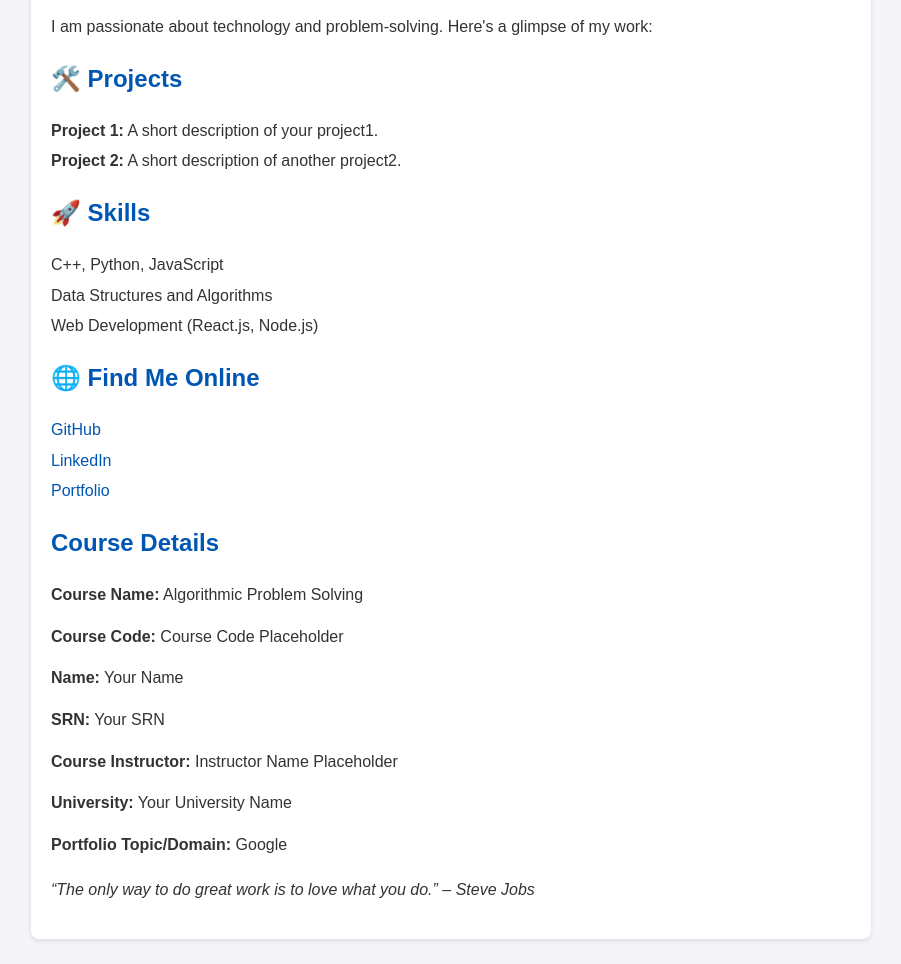
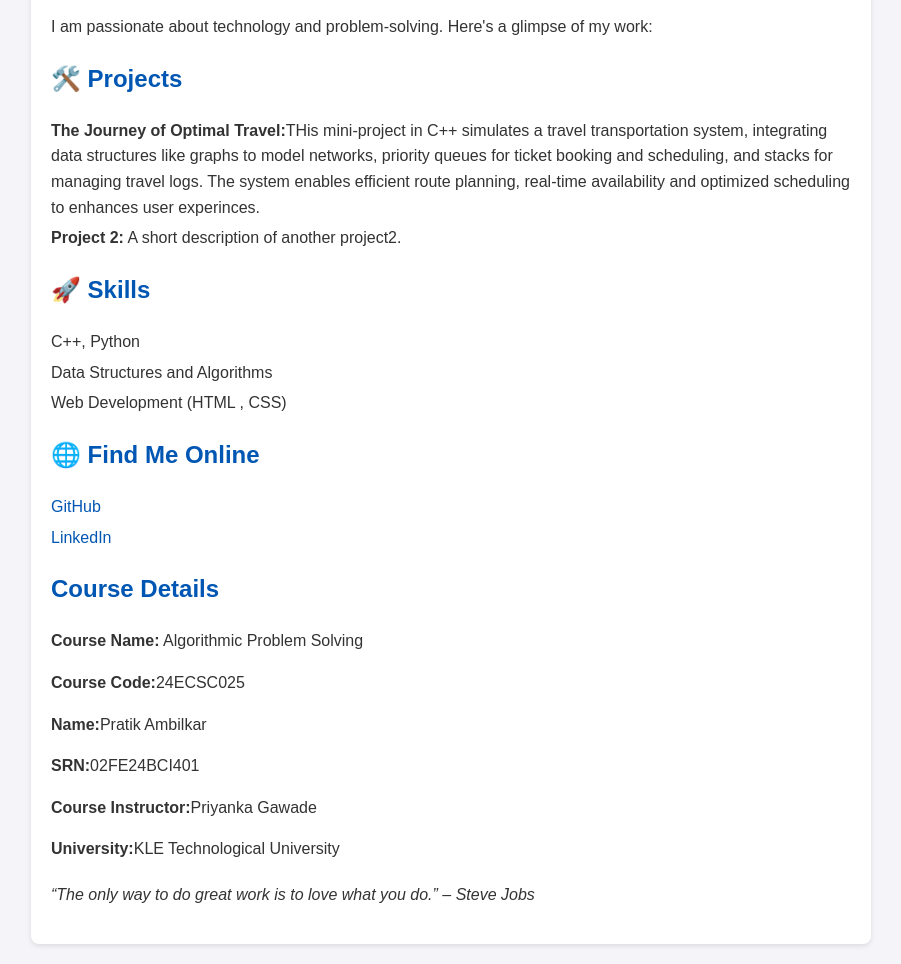
Before and after one commit to pratikambilkar/The_Journey_of_optimal_Travel.github.io, a plain HTML site: page Index.html in a window 1280 px wide. Shown: the part 120-1084 px from the top of the page, without its empty margins (189-1090 px from the left). Drawn offline with Linux system fonts and the light colour scheme.

Commit message:
Update Index.html

```diff
--- a/Index.html
+++ b/Index.html
@@ -46,37 +46,37 @@
 </head>
 <body>
     <div class="container">
-        <h1>Hello, I'm <span>[Your Name]</span> 👋</h1>
+        <h1>Hello, I'm <span>[Pratik Ambilkar]</span> 👋</h1>
         <p>I am passionate about technology and problem-solving. Here's a glimpse of my work:</p>
 
         <h2>🛠️ Projects</h2>
         <ul>
-            <li><strong>Project 1:</strong> A short description of your project1.</li>
+            <li><strong>The Journey of Optimal Travel:</strong>THis mini-project in C++ simulates a travel transportation system, integrating data structures like graphs to model networks, priority queues for ticket booking and scheduling, and stacks for managing travel logs. The system enables efficient route planning, real-time availability and optimized scheduling to enhances user experinces.</li>
             <li><strong>Project 2:</strong> A short description of another project2.</li>
         </ul>
 
         <h2>🚀 Skills</h2>
         <ul>
-            <li>C++, Python, JavaScript</li>
+            <li>C++, Python</li>
             <li>Data Structures and Algorithms</li>
-            <li>Web Development (React.js, Node.js)</li>
+            <li>Web Development (HTML , CSS)</li>
         </ul>
 
         <h2>🌐 Find Me Online</h2>
         <ul>
             <li><a href="https://github.com">GitHub</a></li>
-            <li><a href="https://linkedin.com">LinkedIn</a></li>
-            <li><a href="https://portfolio.com">Portfolio</a></li>
+            <li><a href="https://www.linkedin.com/in/pratik-ambilkar-14a372345">LinkedIn</a></li>
+
         </ul>
 
         <h2>Course Details</h2>
         <p><strong>Course Name:</strong> Algorithmic Problem Solving</p>
-        <p><strong>Course Code:</strong> Course Code Placeholder</p>
-        <p><strong>Name:</strong> Your Name</p>
-        <p><strong>SRN:</strong> Your SRN</p>
-        <p><strong>Course Instructor:</strong> Instructor Name Placeholder</p>
-        <p><strong>University:</strong> Your University Name</p>
-        <p><strong>Portfolio Topic/Domain:</strong> Google</p>
+        <p><strong>Course Code:</strong>24ECSC025</p>
+        <p><strong>Name:</strong>Pratik Ambilkar</p>
+        <p><strong>SRN:</strong>02FE24BCI401</p>
+        <p><strong>Course Instructor:</strong>Priyanka Gawade</p>
+        <p><strong>University:</strong>KLE Technological University</p>
+
 
         <p class="quote">“The only way to do great work is to love what you do.” – Steve Jobs</p>
     </div>
```
